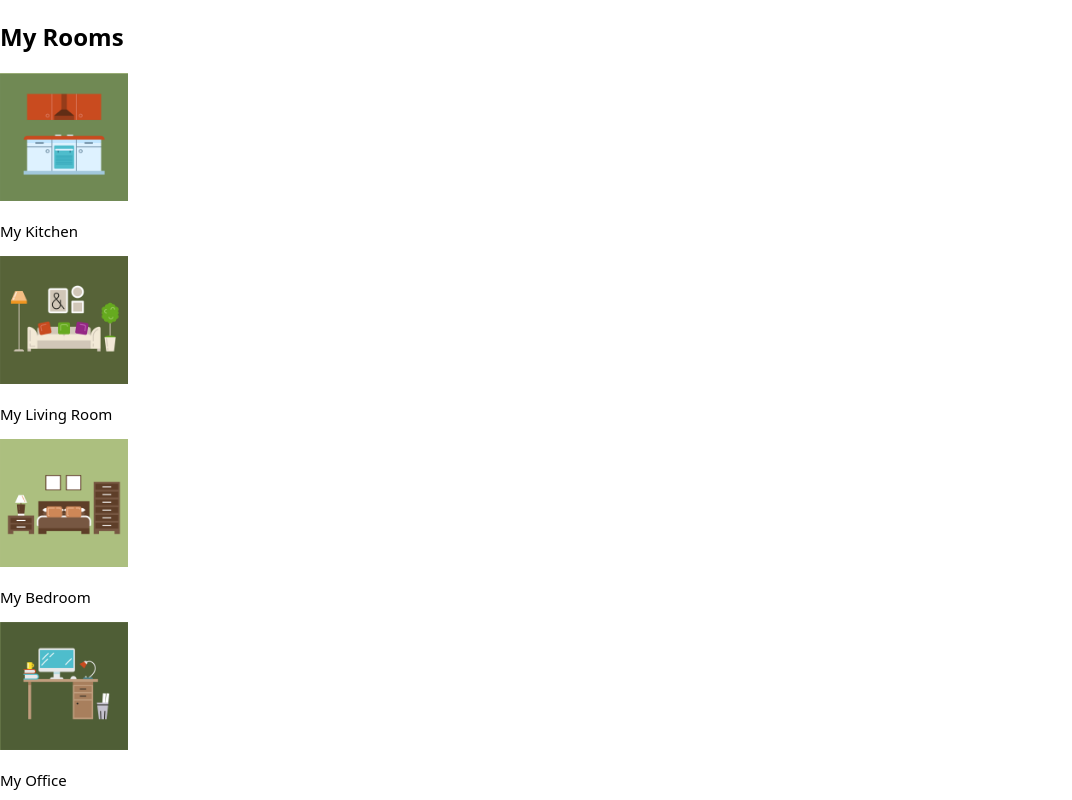
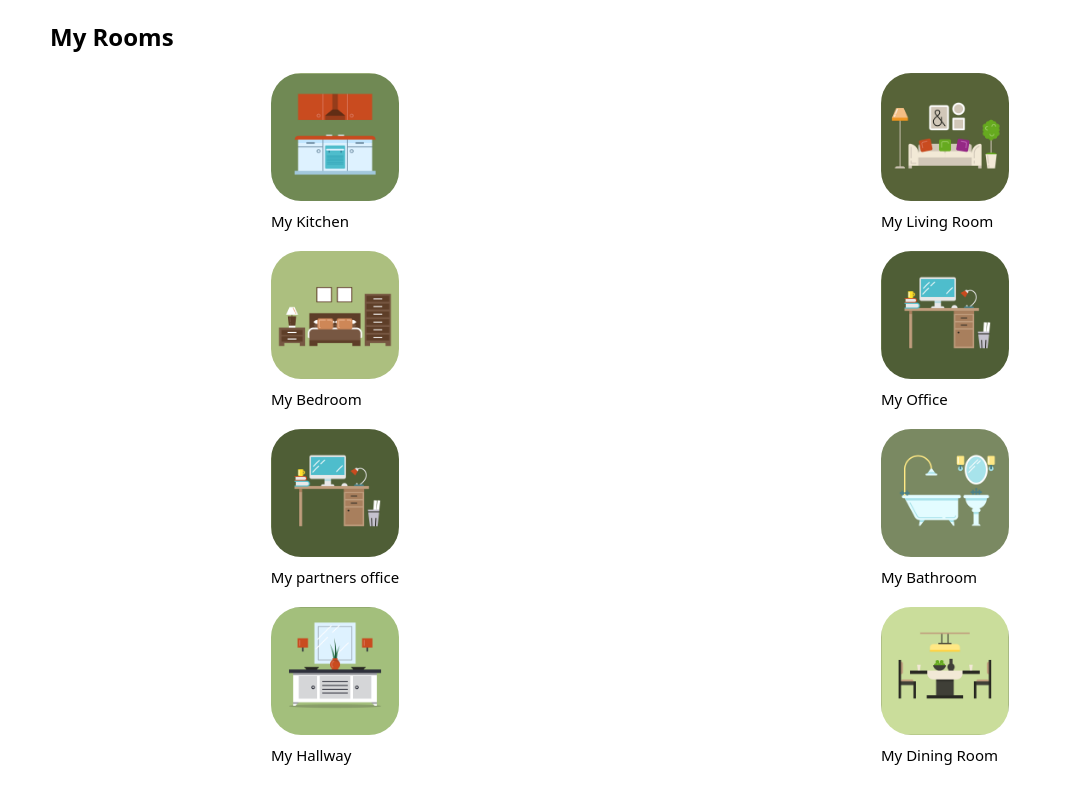
Before and after one commit to HenrikeStahlhut/capstone-project, a Next.js app: page /rooms in a window 1280 px wide. Shown: the top 800 px of the page, without its empty margins (0-1072 px from the left). Built offline with nearby package versions, Linux system fonts and the light colour scheme.

Commit message:
add styled components

```diff
--- a/components/Header/Header.js
+++ b/components/Header/Header.js
@@ -1,8 +1,15 @@
+import styled from "styled-components";
+
+// Styled Component
+const Headline = styled.h2`
+  margin: 20px 50px;
+`;
+
 //Header Component for all Headers
 export default function Header({ children }) {
   return (
     <>
-      <h2>{children}</h2>
+      <Headline>{children}</Headline>
     </>
   );
 }
--- a/components/RoomList/RoomList.js
+++ b/components/RoomList/RoomList.js
@@ -1,13 +1,24 @@
 import RoomTile, { RoomType } from "@/components/RoomTile/RoomTile.js";
+import styled from "styled-components";
 
-// List of Rooms
+// Styled Component
+const GridContainer = styled.div`
+  display: grid;
+  grid-template-columns: repeat(2, 1fr);
+  justify-items: center;
+  gap: 20px;
+  margin: 0px 40px;
+`;
 
+// List of Rooms (mapped over dummy array which represents user rooms from e.g. db/localstroage )
 export default function RoomList({ rooms }) {
   return (
     <>
-      {rooms.map((room, index) => (
-        <RoomTile key={index} title={room.title} type={room.type} />
-      ))}
+      <GridContainer>
+        {rooms.map((room, index) => (
+          <RoomTile key={index} title={room.title} type={room.type} />
+        ))}
+      </GridContainer>
     </>
   );
 }
--- a/components/RoomTile/RoomTile.js
+++ b/components/RoomTile/RoomTile.js
@@ -1,7 +1,7 @@
 import Image from "next/image";
 import styled from "styled-components";
 
-// Alle Möglichkeiten,die ein Raum sein kann - Object Roomtype: hat den Key KITCHEN und value "kitchen", object.freeze: object kann nicht mehr verändert werden
+// Freezed Object which contains all types of rooms (e.g. kitchen) that the user can choose from later on when adding a room
 export const RoomType = Object.freeze({
   KITCHEN: "kitchen",
   LIVING_ROOM: "living_room",
@@ -12,22 +12,31 @@ export const RoomType = Object.freeze({
   OFFICE: "office",
 });
 
-// Styled Components
-
+// Styled Component
 const Title = styled.p`
   font-size: 15px;
+  margin: 10px 0px 0px 0px;
+`;
+
+const ImageContainer = styled.div`
+  overflow: hidden;
+  border-radius: 30px;
+  width: 128px;
+  height: 128px;
 `;
 
 export default function RoomTile({ title, type }) {
   return (
-    <>
-      <Image
-        src={`/images/rooms/${type}.png`}
-        width={128}
-        height={128}
-        alt="Room"
-      />
+    <div>
+      <ImageContainer>
+        <Image
+          src={`/images/rooms/${type}.png`}
+          width={128}
+          height={128}
+          alt={title}
+        />
+      </ImageContainer>
       <Title>{title}</Title>
-    </>
+    </div>
   );
 }
--- a/pages/rooms.js
+++ b/pages/rooms.js
@@ -5,7 +5,7 @@ import { RoomType } from "@/components/RoomTile/RoomTile";
 //Overview of all Rooms Page
 
 export default function Rooms() {
-  //Spiegelt DB wieder, aka welche Räume der User angelegt hat
+  // Dummy array (represents added rooms by the user from the e.g. db/localstorage)
   const rooms = [
     {
       title: "My Kitchen",
@@ -24,12 +24,20 @@ export default function Rooms() {
       type: RoomType.OFFICE,
     },
     {
+      title: "My partners office",
+      type: RoomType.OFFICE,
+    },
+    {
       title: "My Bathroom",
       type: RoomType.BATHROOM,
     },
     {
-      title: "My partners office",
-      type: RoomType.OFFICE,
+      title: "My Hallway",
+      type: RoomType.HALLWAY,
+    },
+    {
+      title: "My Dining Room",
+      type: RoomType.DINING_ROOM,
     },
   ];
 
```
